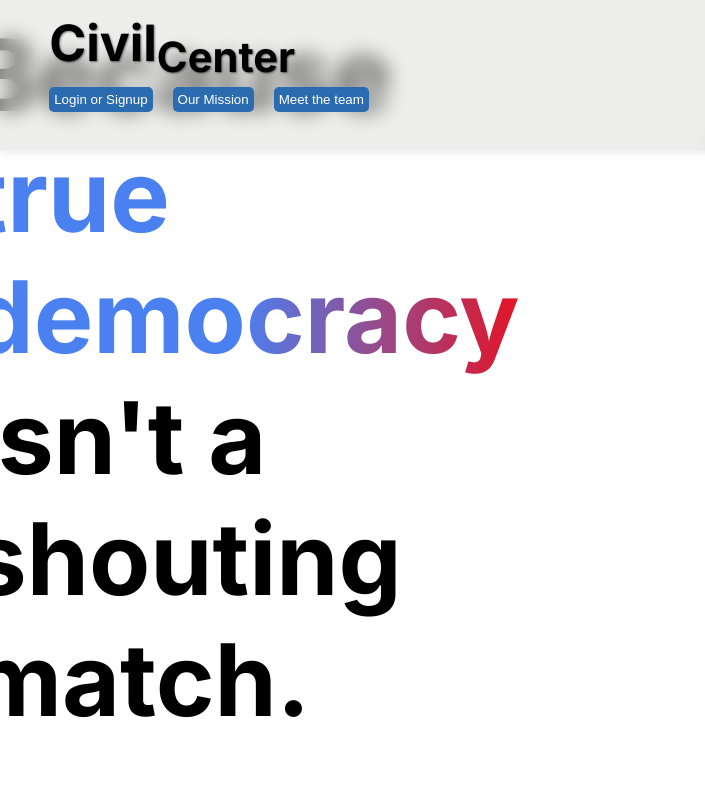
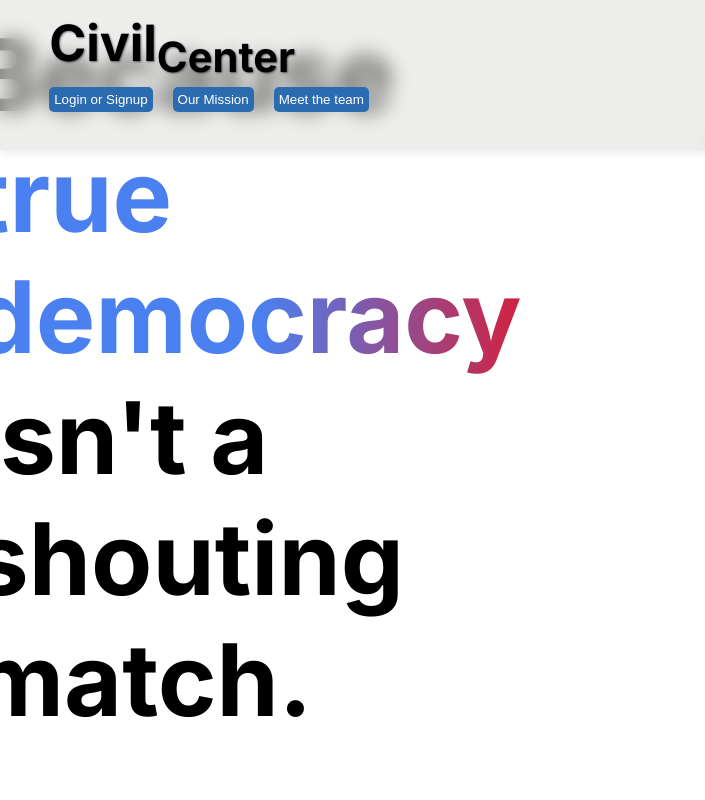
Before and after one commit to GryffinT/Civil-Center-V2.0, a website: page public/index.html in a window 1280 px wide. Shown: the top 800 px of the page, 0-705 px from the left. Drawn offline with Linux system fonts and the light colour scheme; grey boxes are pictures that could not be loaded.

Commit message:
Update index.html

```diff
--- a/public/index.html
+++ b/public/index.html
@@ -20,7 +20,7 @@
             </div>
         </div>
         <div class="content" style="display: flex; align-items: center; justify-content: space-between;">
-            <div style="width: 45%;">
+            <div style="width: 48%;">
                 <h1 style="font-size: 100px; margin-left: 5%;">
                 Because <span style="background: linear-gradient(to right, #4b80f1 45%, #FF0000); background-clip: text; -webkit-text-fill-color: transparent; display: inline-block;">true democracy</span> isn't a shouting match.
                 </h1>
```
